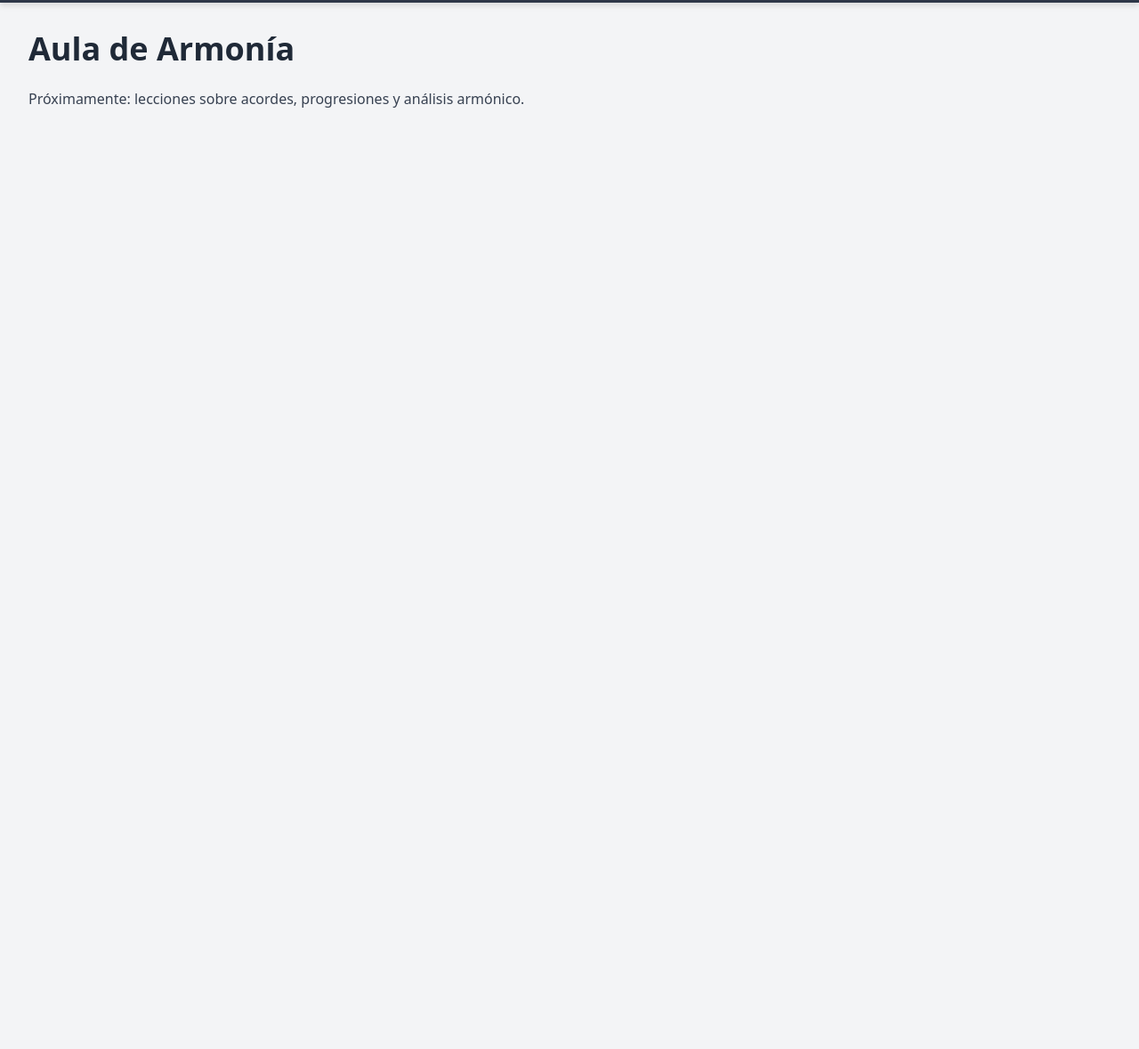
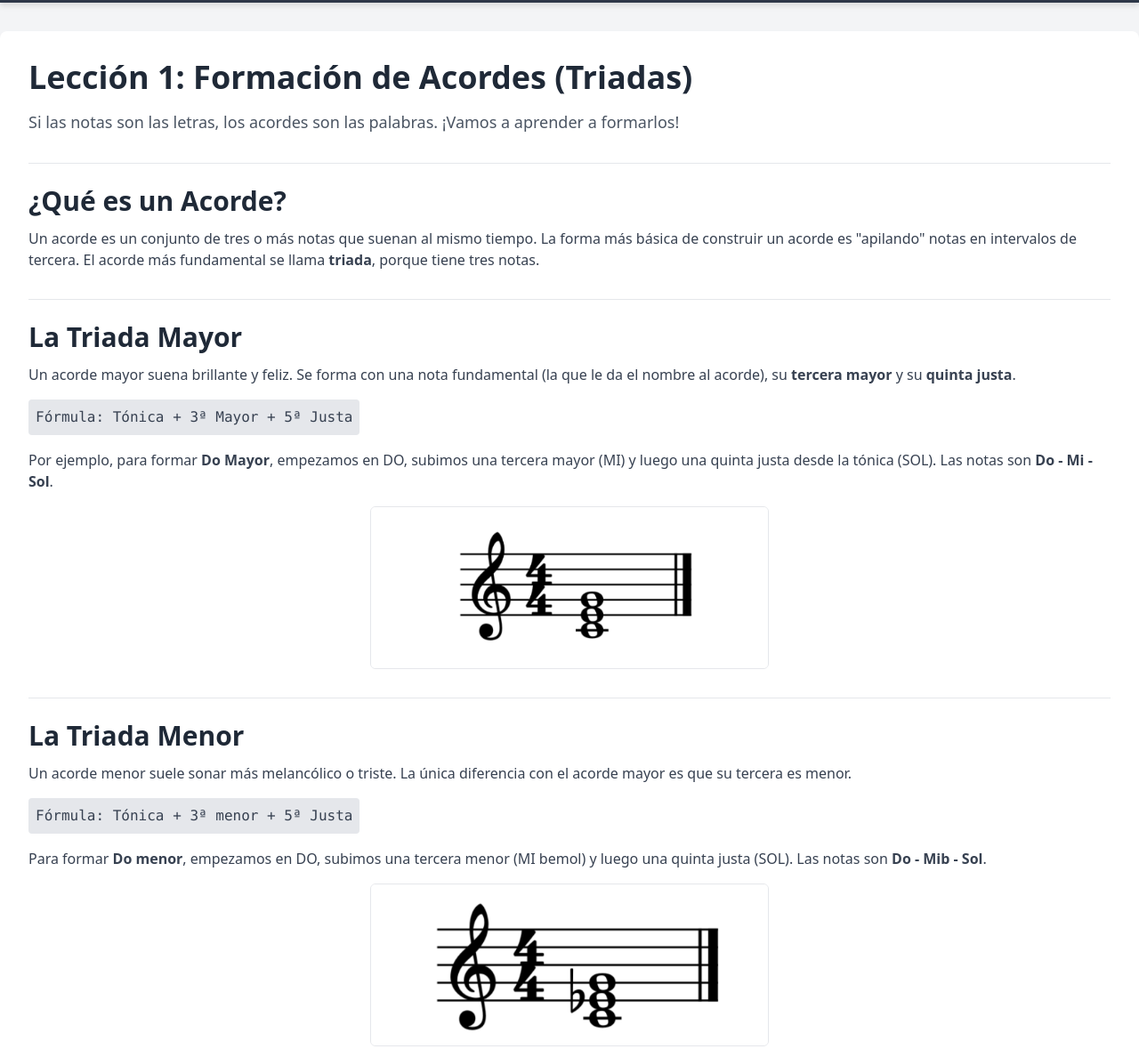
Before and after one commit to JosueBD/mucigrama, a website: page armonia.html in a window 1280 px wide. Shown: the part 71-1250 px from the top of the page at 89% size. Before the commit the page ends 800 px from the top, so only its background shows below. Drawn offline with nearby package versions, Linux system fonts and the light colour scheme.

Commit message:
armonia.html

```diff
--- a/armonia.html
+++ b/armonia.html
@@ -14,9 +14,44 @@
         <a href="armonia.html" class="nav-item active">Armonía</a>
         <a href="juegos.html" class="nav-item">Juegos</a>
     </nav>
-    <main class="container mx-auto p-8">
-        <h1 class="text-4xl font-bold text-gray-800 mb-6">Aula de Armonía</h1>
-        <p class="text-gray-700">Próximamente: lecciones sobre acordes, progresiones y análisis armónico.</p>
+
+    <main class="container mx-auto p-8 bg-white rounded-lg shadow-md my-8">
+        <article>
+            <h1 class="text-4xl font-bold text-gray-800 mb-4">Lección 1: Formación de Acordes (Triadas)</h1>
+            <p class="text-lg text-gray-600 mb-8">Si las notas son las letras, los acordes son las palabras. ¡Vamos a aprender a formarlos!</p>
+
+            <div class="border-t pt-6">
+                <h2 class="text-3xl font-semibold text-gray-800 mb-3">¿Qué es un Acorde?</h2>
+                <p class="text-gray-700 mb-4">
+                    Un acorde es un conjunto de tres o más notas que suenan al mismo tiempo. La forma más básica de construir un acorde es "apilando" notas en intervalos de tercera. El acorde más fundamental se llama <strong>triada</strong>, porque tiene tres notas.
+                </p>
+            </div>
+
+            <div class="border-t pt-6 mt-8">
+                <h2 class="text-3xl font-semibold text-gray-800 mb-3">La Triada Mayor</h2>
+                <p class="text-gray-700 mb-4">
+                    Un acorde mayor suena brillante y feliz. Se forma con una nota fundamental (la que le da el nombre al acorde), su <strong>tercera mayor</strong> y su <strong>quinta justa</strong>.
+                </p>
+                <p class="text-gray-700 font-mono bg-gray-200 p-2 rounded inline-block">Fórmula: Tónica + 3ª Mayor + 5ª Justa</p>
+                <p class="text-gray-700 my-4">
+                    Por ejemplo, para formar <strong>Do Mayor</strong>, empezamos en DO, subimos una tercera mayor (MI) y luego una quinta justa desde la tónica (SOL). Las notas son <strong>Do - Mi - Sol</strong>.
+                </p>
+                <img src="icons/acorde_mayor.png" alt="Un teclado mostrando el acorde de Do Mayor" class="mx-auto rounded-md border my-4 bg-white w-full max-w-md">
+            </div>
+
+            <div class="border-t pt-6 mt-8">
+                <h2 class="text-3xl font-semibold text-gray-800 mb-3">La Triada Menor</h2>
+                <p class="text-gray-700 mb-4">
+                    Un acorde menor suele sonar más melancólico o triste. La única diferencia con el acorde mayor es que su tercera es menor.
+                </p>
+                <p class="text-gray-700 font-mono bg-gray-200 p-2 rounded inline-block">Fórmula: Tónica + 3ª menor + 5ª Justa</p>
+                <p class="text-gray-700 my-4">
+                    Para formar <strong>Do menor</strong>, empezamos en DO, subimos una tercera menor (MI bemol) y luego una quinta justa (SOL). Las notas son <strong>Do - Mib - Sol</strong>.
+                </p>
+                <img src="icons/acorde_menor.png" alt="Un teclado mostrando el acorde de Do menor" class="mx-auto rounded-md border my-4 bg-white w-full max-w-md">
+            </div>
+        </article>
     </main>
+
 </body>
 </html>
```
